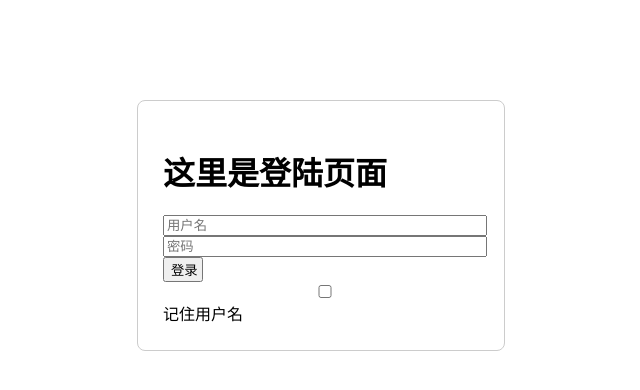
After one commit to Humpback8712/first_demo-user-, a Django app: page /user/login/ in a window 1280 px wide. The commit adds this page. Shown: the top 390 px of the page, without its empty margins (319-959 px from the left). Run offline with Django 3.2, Linux system fonts and the light colour scheme; parts of the project's set-up code (start-up, migrations or seed data) failed here and were passed over.

Commit message:
完成登陆功能

```diff
--- a/dailyfresh/apps/user/urls.py
+++ b/dailyfresh/apps/user/urls.py
@@ -1,10 +1,13 @@
 from django.urls import path
-from user.views import RegisterView, index
+from user.views import RegisterView, index, Login, LogoutUser
 
 app_name = 'user'
 
 urlpatterns = [
     path('register/', RegisterView.as_view(), name='register'),
     # path('register/', views.register.as_view(), name='register'),
-    path('index/', index, name='index')
+    path('index/', index, name='index'),
+    path('login/', Login.as_view(), name='login'),
+    path('logout', LogoutUser.as_view(), name='logout'),
+
 ]
--- a/dailyfresh/apps/user/views.py
+++ b/dailyfresh/apps/user/views.py
@@ -4,6 +4,7 @@ import re
 from user.models import User
 from django.shortcuts import reverse, redirect
 from django.views import View
+from django.contrib.auth import login, logout, authenticate
 
 
 # def register(request):
@@ -95,8 +96,58 @@ class RegisterView(View):
         )
         # 返回应答，返回首页
 
-        return redirect(reverse('user:index'))
+        return redirect(reverse('user:login'))
 
 
 def index(request):
     return render(request, 'index.html')
+
+
+class Login(View):
+    TEMPLATE = 'login.html'
+
+    def get(self, request):
+
+        error = request.GET.get('error', '')
+
+        if 'username' in request.COOKIES:
+            username = request.COOKIES['username']
+        else:
+            username = ''
+
+        return render(request, self.TEMPLATE, {'error': error, 'username': username})
+
+    def post(self, request):
+        username = request.POST.get('username')
+        password = request.POST.get('password')
+        remember = request.POST.get('remember')
+
+        exists = User.objects.filter(username=username).exists()
+
+        if not exists:
+            return redirect('/login?error=没有该用户')
+
+        user = authenticate(username=username, password=password)
+
+        if user:
+            login(request, user)
+        else:
+            return redirect('/login?error=密码错误')
+
+        response = redirect('user:index')
+        # 判断是否需要记住用户名
+        print(remember)
+        print(username)
+        if remember == 'on':
+            response.set_cookie('username', username, max_age=7*24*3600)
+
+        return response
+
+
+class LogoutUser(View):
+
+    def get(self, request):
+
+        logout(request)
+
+        return redirect(reverse('user:login'))
--- a/dailyfresh/templates/index.html
+++ b/dailyfresh/templates/index.html
@@ -6,5 +6,11 @@
 </head>
 <body>
     <h1>这是首页</h1>
+    {% if not user.is_authenticated %}
+    <a href="{% url 'user:login' %}">滚去登陆</a>
+    {% else %}
+    <h2>你tm已经登陆了</h2>
+    <a href="{% url 'user:logout' %}">点这里退出登陆</a>
+    {% endif %}
 </body>
 </html>
--- /dev/null
+++ b/dailyfresh/templates/login.html
@@ -0,0 +1,39 @@
+<!DOCTYPE html>
+<html lang="en">
+<head>
+    <meta charset="UTF-8">
+    <title>login</title>
+    <style>
+        form {
+            width: 25%;
+            margin: 0 auto;
+            margin-top: 100px;
+            padding: 2%;
+            border: 1px solid #cccccc;
+            border-radius: 8px;
+        }
+        input {
+            display: block;
+            width: 100%;
+        }
+        #submit {
+            width: 40px;
+        }
+    </style>
+</head>
+<body>
+    {% if not user.is_authenticated %}
+    <form action="{% url 'user:login' %}" method="POST">{% csrf_token %}
+        <h1>这里是登陆页面</h1>
+        <input type="text" name="username" placeholder="用户名" value="{{ username }}" />
+        <input type="password" name="password" placeholder="密码" required />
+        <input id="submit" type="submit" value="登录"/>
+        <input type="checkbox" name="remember" />记住用户名
+<!--{#        <a href="{% url 'change_pwd' %}">修改密码</a>#}-->
+        {{error}}
+    </form>
+    {% else %}
+    <a href="{% url 'user:logout' %}">退出登录</a>
+    {% endif %}
+</body>
+</html>
```
